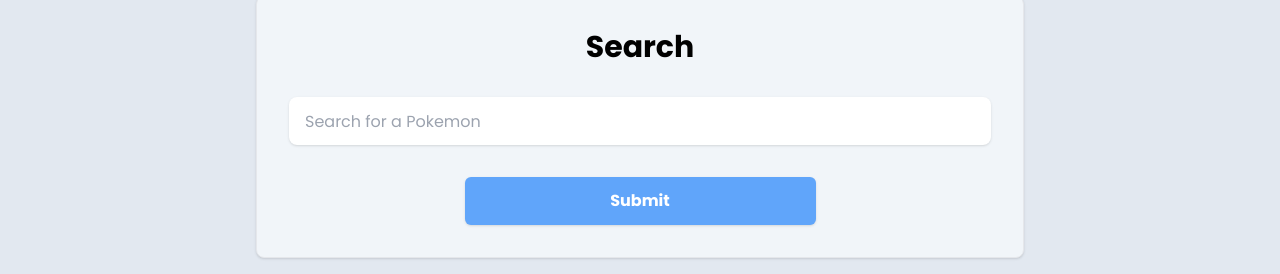
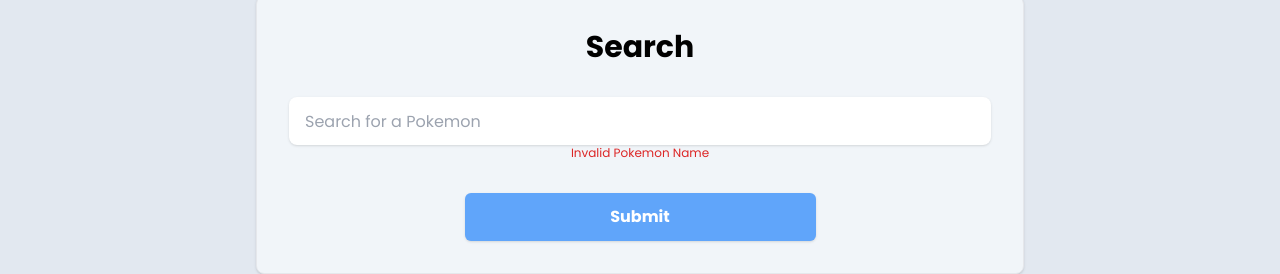
Before and after one commit to xBlaxk/PokeGallery, a Vue app: page / in a window 1280 px wide. Shown: the part 132-406 px from the top of the page. Built offline with nearby package versions, Linux system fonts and the light colour scheme; no server answers.

Commit message:
feat: add error message to invalid names

```diff
--- a/src/components/SearchBox.vue
+++ b/src/components/SearchBox.vue
@@ -7,12 +7,15 @@
             class="flex w-full flex-col items-center justify-center gap-8"
             @submit.prevent="searchPokemon(searchInput)"
         >
+            <div class="flex w-full flex-col">
                 <input
                     v-model="searchInput"
                     class="h-12 w-full rounded-lg p-4 shadow focus:shadow-lg focus:shadow-blue-300 focus:outline-none"
                     type="text"
                     placeholder="Search for a Pokemon"
                 />
+                <span v-if="pokemonNameError" class="text-xs text-red-600">Invalid Pokemon Name</span>
+            </div>
             <button
                 type="submit"
                 class="text-md w-2/4 rounded-md bg-blue-400 p-3 font-bold text-white shadow hover:scale-105 hover:shadow-lg"
@@ -31,16 +34,18 @@
 const searchInput = ref('')
 const pokemonData = ref({})
 const defaultPokemon = ref('Pikachu')
+const pokemonNameError = ref(false)
 
 async function searchPokemon(pokemonName) {
     try {
         const lowerCaseName = pokemonName.toLowerCase()
         const reponse = await axios.get(`https://pokeapi.co/api/v2/pokemon/${lowerCaseName}`)
         pokemonData.value = reponse.data
-        console.log('searchPokemon', pokemonData.value.name)
         emit('updateData', pokemonData.value)
+        pokemonNameError.value = false
     } catch (error) {
         console.log(error)
+        pokemonNameError.value = true
     }
 }
 
```
Lines whose indentation alone changed are shown as unchanged.
